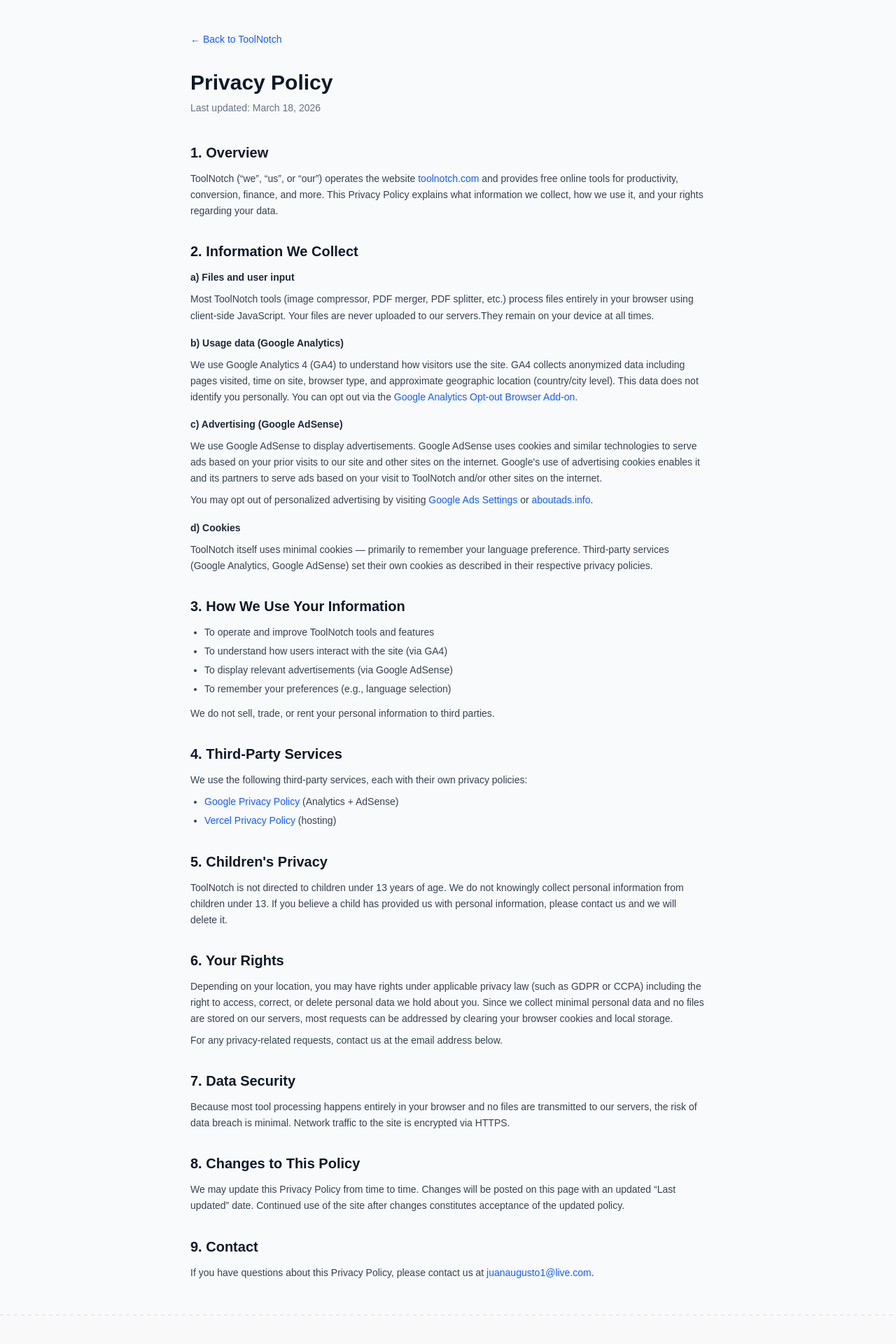
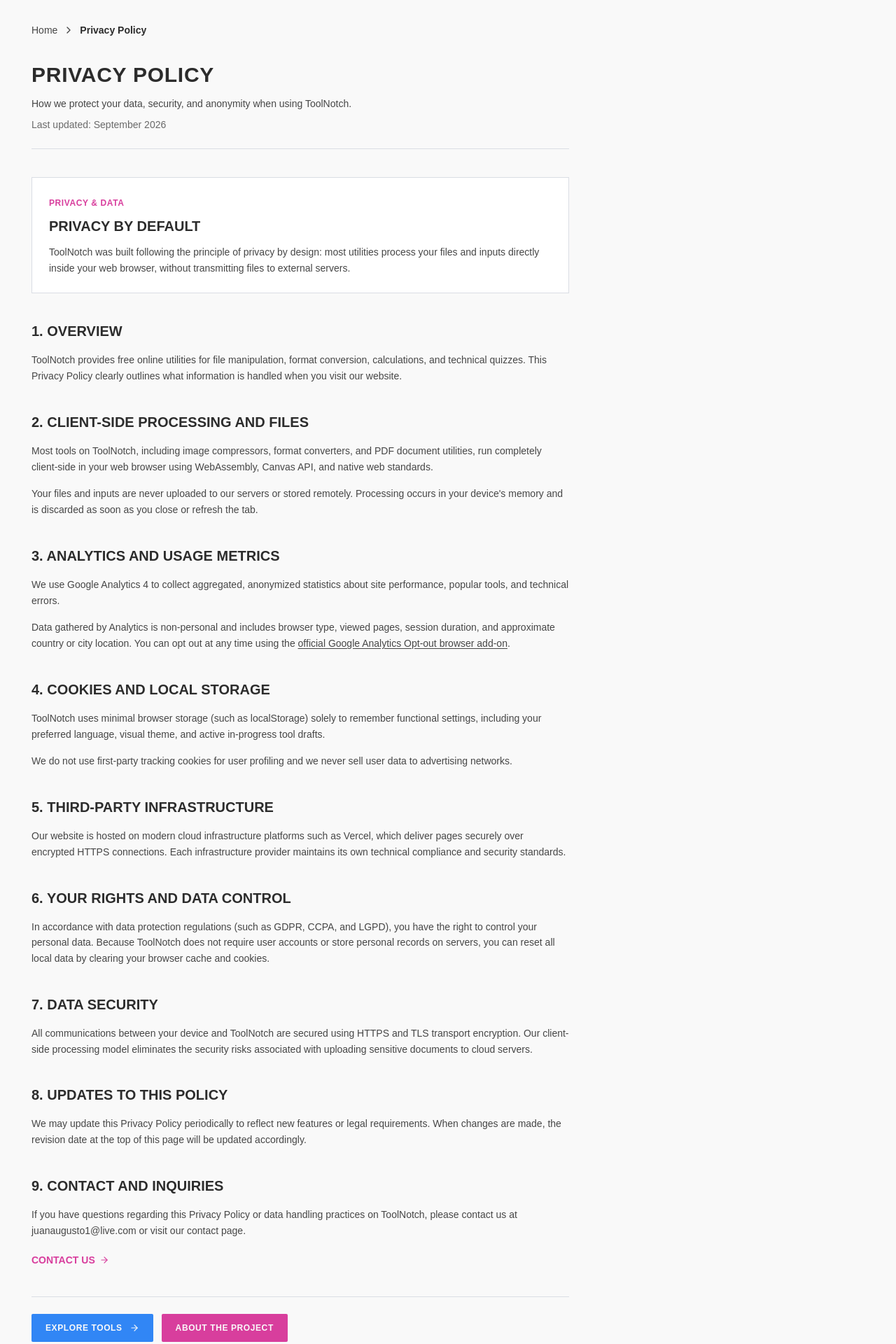
Before and after one commit to Juan-Augusto/toolnotch, a Next.js app: page /en/privacy in a window 1280 px wide. Shown: the part 80-2000 px from the top of the page at 70% size. Built offline with nearby package versions, Linux system fonts and the light colour scheme; no server answers; a web font is replaced by a local one.

Commit message:
fix(privacy): ajustando estilos e seo

```diff
--- /dev/null
+++ b/app/[locale]/privacy/opengraph-image.tsx
@@ -0,0 +1,194 @@
+import { ImageResponse } from "next/og";
+
+export const size = { width: 1200, height: 630 };
+export const contentType = "image/png";
+
+export default async function PrivacyOgImage({
+  params,
+}: {
+  params: Promise<{ locale: string }>;
+}) {
+  const { locale } = await params;
+
+  const title =
+    locale === "pt"
+      ? "Política de Privacidade"
+      : locale === "es"
+        ? "Política de Privacidad"
+        : "Privacy Policy";
+
+  const description =
+    locale === "pt"
+      ? "Processamento local no navegador, sem envio de arquivos para servidores e sem cadastro."
+      : locale === "es"
+        ? "Procesamiento local en el navegador, sin subida de archivos a servidores y sin registro."
+        : "In-browser local processing, zero file uploads to servers, and no sign-up required.";
+
+  const badgeText =
+    locale === "pt"
+      ? "TOOLNOTCH · PRIVACIDADE & SEGURANÇA"
+      : locale === "es"
+        ? "TOOLNOTCH · PRIVACIDAD Y SEGURIDAD"
+        : "TOOLNOTCH · PRIVACY & SECURITY";
+
+  const bullet1 =
+    locale === "pt"
+      ? "✓ 100% Client-Side"
+      : locale === "es"
+        ? "✓ 100% Client-Side"
+        : "✓ 100% Client-Side";
+
+  const bullet2 =
+    locale === "pt"
+      ? "✓ Zero Upload em Nuvem"
+      : locale === "es"
+        ? "✓ Sin Subida a la Nube"
+        : "✓ Zero Cloud Uploads";
+
+  const bullet3 =
+    locale === "pt"
+      ? "✓ Sem Rastreamento Pessoal"
+      : locale === "es"
+        ? "✓ Sin Rastreo Personal"
+        : "✓ No Personal Tracking";
+
+  return new ImageResponse(
+    (
+      <div
+        style={{
+          width: "100%",
+          height: "100%",
+          display: "flex",
+          flexDirection: "column",
+          justifyContent: "space-between",
+          background: "#0f172a",
+          padding: "70px",
+          position: "relative",
+        }}
+      >
+        <div
+          style={{
+            position: "absolute",
+            top: 0,
+            left: 0,
+            width: "8px",
+            height: "100%",
+            background: "#c3e652",
+          }}
+        />
+
+        <div
+          style={{
+            display: "flex",
+            alignItems: "center",
+            justifyContent: "space-between",
+          }}
+        >
+          <div
+            style={{
+              display: "flex",
+              alignItems: "center",
+              gap: "12px",
+            }}
+          >
+            <div
+              style={{
+                width: "40px",
+                height: "40px",
+                background: "#c3e652",
+                borderRadius: "8px",
+                display: "flex",
+                alignItems: "center",
+                justifyContent: "center",
+                fontWeight: 900,
+                fontSize: "24px",
+                color: "#0f172a",
+              }}
+            >
+              T
+            </div>
+            <span
+              style={{
+                color: "#ffffff",
+                fontSize: "26px",
+                fontWeight: 800,
+                letterSpacing: "-0.5px",
+              }}
+            >
+              ToolNotch
+            </span>
+          </div>
+
+          <div
+            style={{
+              display: "flex",
+              alignItems: "center",
+              background: "rgba(195, 230, 82, 0.15)",
+              border: "1px solid rgba(195, 230, 82, 0.4)",
+              borderRadius: "4px",
+              padding: "6px 16px",
+              color: "#c3e652",
+              fontSize: "14px",
+              fontWeight: 700,
+              letterSpacing: "1px",
+            }}
+          >
+            {badgeText}
+          </div>
+        </div>
+
+        <div
+          style={{
+            display: "flex",
+            flexDirection: "column",
+            gap: "18px",
+            maxWidth: "1000px",
+          }}
+        >
+          <div
+            style={{
+              fontSize: "56px",
+              fontWeight: 900,
+              color: "#ffffff",
+              lineHeight: 1.1,
+              letterSpacing: "-1px",
+            }}
+          >
+            {title}
+          </div>
+          <div
+            style={{
+              fontSize: "24px",
+              color: "#94a3b8",
+              lineHeight: 1.4,
+            }}
+          >
+            {description}
+          </div>
+        </div>
+
+        <div
+          style={{
+            display: "flex",
+            alignItems: "center",
+            justifyContent: "space-between",
+            borderTop: "1px solid rgba(148, 163, 184, 0.2)",
+            paddingTop: "24px",
+            color: "#64748b",
+            fontSize: "16px",
+          }}
+        >
+          <div style={{ display: "flex", gap: "24px" }}>
+            <span>{bullet1}</span>
+            <span>{bullet2}</span>
+            <span>{bullet3}</span>
+          </div>
+          <span style={{ color: "#c3e652", fontWeight: 600 }}>
+            toolnotch.com/privacy
+          </span>
+        </div>
+      </div>
+    ),
+    { ...size }
+  );
+}
--- a/app/[locale]/privacy/page.tsx
+++ b/app/[locale]/privacy/page.tsx
@@ -1,161 +1,289 @@
-import type { Metadata } from 'next'
-import Link from 'next/link'
+import type { Metadata } from "next";
+import Link from "next/link";
+import { getTranslations } from "next-intl/server";
+import { ArrowRight } from "lucide-react";
+import { buildAlternatesForLocale, localizedPath } from "@/lib/i18nMeta";
+import { buildJsonLd, breadcrumbSchema, buildLocalizedUrl } from "@/lib/schema";
+import AppBreadcrumb from "@/components/AppBreadcrumb";
+import AppCard from "@/components/ui/AppCard";
+import AppButton from "@/components/ui/AppButton";
 
-export const metadata: Metadata = {
-  title: 'Privacy Policy | ToolNotch',
-  description: 'Privacy Policy for ToolNotch — how we collect, use, and protect your information.',
-  alternates: { canonical: '/privacy' },
+const PATH = "/privacy";
+
+interface Props {
+  params: Promise<{ locale: string }>;
 }
 
-export default function PrivacyPolicyPage() {
+export async function generateMetadata({ params }: Props): Promise<Metadata> {
+  const { locale } = await params;
+  const t = await getTranslations({ locale, namespace: "privacy" });
+  const currentLocale = locale === "pt" || locale === "es" ? locale : "en";
+  const localizedUrl = buildLocalizedUrl(PATH, locale);
+  const ogLocale =
+    locale === "pt" ? "pt_BR" : locale === "es" ? "es_ES" : "en_US";
+
+  const keywordsByLocale = {
+    pt: [
+      "ToolNotch privacidade",
+      "política de privacidade",
+      "ferramentas client-side",
+      "processamento local",
+      "segurança de dados",
+      "sem cadastro",
+      "LGPD privacidade",
+    ],
+    es: [
+      "ToolNotch privacidad",
+      "política de privacidad",
+      "herramientas client-side",
+      "procesamiento local",
+      "seguridad de datos",
+      "sin registro",
+      "protección de datos",
+    ],
+    en: [
+      "ToolNotch privacy",
+      "privacy policy",
+      "client-side tools",
+      "in-browser processing",
+      "data security",
+      "no sign-up tools",
+      "GDPR privacy",
+    ],
+  };
+
+  return {
+    title: t("metaTitle"),
+    description: t("metaDescription"),
+    keywords: keywordsByLocale[currentLocale],
+    alternates: buildAlternatesForLocale(PATH, locale),
+    openGraph: {
+      title: `${t("metaTitle")} | ToolNotch`,
+      description: t("metaDescription"),
+      url: localizedUrl,
+      siteName: "ToolNotch",
+      locale: ogLocale,
+      type: "website",
+    },
+    twitter: {
+      card: "summary_large_image",
+      title: `${t("metaTitle")} | ToolNotch`,
+      description: t("metaDescription"),
+    },
+  };
+}
+
+export default async function PrivacyPolicyPage({ params }: Props) {
+  const { locale } = await params;
+  const t = await getTranslations({ locale, namespace: "privacy" });
+  const prefix = locale === "en" ? "" : `/${locale}`;
+  const homeLabel =
+    locale === "pt" ? "Início" : locale === "es" ? "Inicio" : "Home";
+  const localizedUrl = buildLocalizedUrl(PATH, locale);
+
+  const jsonLd = buildJsonLd(
+    breadcrumbSchema([
+      { name: homeLabel, url: localizedPath("/", locale) },
+      { name: t("title"), url: localizedPath(PATH, locale) },
+    ]),
+    {
+      "@type": "WebPage",
+      "@id": `${localizedUrl}#webpage`,
+      url: localizedUrl,
+      name: t("title"),
+      description: t("metaDescription"),
+      inLanguage: locale,
+      isPartOf: {
+        "@type": "WebSite",
+        "@id": "https://toolnotch.com/#website",
+        name: "ToolNotch",
+        url: "https://toolnotch.com",
+      },
+      about: {
+        "@type": "Thing",
+        name: "Privacy Policy",
+      },
+    },
+  );
+
   return (
-    <main className="min-h-screen bg-gray-50">
-      <div className="max-w-3xl mx-auto px-4 py-12">
-        <div className="mb-8">
-          <Link href="/" className="text-sm text-blue-600 hover:underline">← Back to ToolNotch</Link>
+    <>
+      <script
+        type="application/ld+json"
+        dangerouslySetInnerHTML={{ __html: JSON.stringify(jsonLd) }}
+      />
+      <main
+        aria-labelledby="privacy-heading"
+        className="container min-h-[calc(100vh-180px)] bg-background py-8"
+      >
+        <div className="max-w-3xl">
+          <div className="w-full pb-4">
+            <AppBreadcrumb
+              items={[
+                { label: homeLabel, href: prefix || "/" },
+                { label: t("title"), current: true },
+              ]}
+            />
           </div>
 
-        <h1 className="text-3xl font-bold text-gray-900 mb-2">Privacy Policy</h1>
-        <p className="text-sm text-gray-500 mb-10">Last updated: March 18, 2026</p>
+          <header className="mb-10 pt-4 pb-6 border-b border-border">
+            <h1
+              id="privacy-heading"
+              className="text-2xl sm:text-3xl font-bold uppercase tracking-wide"
+            >
+              {t("title")}
+            </h1>
+            <p className="leading-relaxed text-label mt-3">{t("subtitle")}</p>
+            <p className="text-xs sm:text-sm text-label/80 mt-2 font-mono">
+              {t("lastUpdated")}
+            </p>
+          </header>
 
-        <div className="prose prose-gray max-w-none space-y-8 text-gray-700">
+          <AppCard
+            border
+            withCornerAccents={false}
+            className="p-6 bg-tertiary mb-10"
+          >
+            <span className="font-bold text-secondary uppercase tracking-wider text-xs">
+              {t("badge")}
+            </span>
+            <h3 className="text-lg sm:text-xl font-bold uppercase mt-2 mb-3">
+              {t("highlightTitle")}
+            </h3>
+            <p className="leading-relaxed text-label">{t("highlightP1")}</p>
+          </AppCard>
 
+          <article className="space-y-10">
             <section>
-            <h2 className="text-xl font-semibold text-gray-900 mb-3">1. Overview</h2>
-            <p>
-              ToolNotch (&ldquo;we&rdquo;, &ldquo;us&rdquo;, or &ldquo;our&rdquo;) operates the website{' '}
-              <a href="https://toolnotch.com" className="text-blue-600 hover:underline">toolnotch.com</a>{' '}
-              and provides free online tools for productivity, conversion, finance, and more.
-              This Privacy Policy explains what information we collect, how we use it, and your rights regarding your data.
-            </p>
+              <h2 className="text-lg sm:text-xl font-bold uppercase mb-4">
+                {t("s1Title")}
+              </h2>
+              <div className="space-y-4">
+                <p className="leading-relaxed text-label">{t("s1P1")}</p>
+              </div>
             </section>
 
             <section>
-            <h2 className="text-xl font-semibold text-gray-900 mb-3">2. Information We Collect</h2>
-
-            <h3 className="font-semibold text-gray-800 mb-2">a) Files and user input</h3>
-            <p>
-              Most ToolNotch tools (image compressor, PDF merger, PDF splitter, etc.) process files entirely
-              in your browser using client-side JavaScript. <strong>Your files are never uploaded to our servers.</strong>
-              They remain on your device at all times.
-            </p>
-
-            <h3 className="font-semibold text-gray-800 mt-4 mb-2">b) Usage data (Google Analytics)</h3>
-            <p>
-              We use Google Analytics 4 (GA4) to understand how visitors use the site. GA4 collects anonymized
-              data including pages visited, time on site, browser type, and approximate geographic location (country/city level).
-              This data does not identify you personally. You can opt out via the{' '}
-              <a href="https://tools.google.com/dlpage/gaoptout" className="text-blue-600 hover:underline" target="_blank" rel="noopener noreferrer">
-                Google Analytics Opt-out Browser Add-on
-              </a>.
-            </p>
-
-            <h3 className="font-semibold text-gray-800 mt-4 mb-2">c) Advertising (Google AdSense)</h3>
-            <p>
-              We use Google AdSense to display advertisements. Google AdSense uses cookies and similar technologies
-              to serve ads based on your prior visits to our site and other sites on the internet. Google&apos;s use
-              of advertising cookies enables it and its partners to serve ads based on your visit to ToolNotch and/or
-              other sites on the internet.
-            </p>
-            <p className="mt-2">
-              You may opt out of personalized advertising by visiting{' '}
-              <a href="https://www.google.com/settings/ads" className="text-blue-600 hover:underline" target="_blank" rel="noopener noreferrer">
-                Google Ads Settings
-              </a>{' '}
-              or{' '}
-              <a href="https://www.aboutads.info/choices/" className="text-blue-600 hover:underline" target="_blank" rel="noopener noreferrer">
-                aboutads.info
-              </a>.
-            </p>
-
-            <h3 className="font-semibold text-gray-800 mt-4 mb-2">d) Cookies</h3>
-            <p>
-              ToolNotch itself uses minimal cookies — primarily to remember your language preference.
-              Third-party services (Google Analytics, Google AdSense) set their own cookies as described
-              in their respective privacy policies.
-            </p>
+              <h2 className="text-lg sm:text-xl font-bold uppercase mb-4">
+                {t("s2Title")}
+              </h2>
+              <div className="space-y-4">
+                <p className="leading-relaxed text-label">{t("s2P1")}</p>
+                <p className="leading-relaxed text-label">{t("s2P2")}</p>
+              </div>
             </section>
 
             <section>
-            <h2 className="text-xl font-semibold text-gray-900 mb-3">3. How We Use Your Information</h2>
-            <ul className="list-disc pl-5 space-y-1">
-              <li>To operate and improve ToolNotch tools and features</li>
-              <li>To understand how users interact with the site (via GA4)</li>
-              <li>To display relevant advertisements (via Google AdSense)</li>
-              <li>To remember your preferences (e.g., language selection)</li>
-            </ul>
-            <p className="mt-3">We do not sell, trade, or rent your personal information to third parties.</p>
+              <h2 className="text-lg sm:text-xl font-bold uppercase mb-4">
+                {t("s3Title")}
+              </h2>
+              <div className="space-y-4">
+                <p className="leading-relaxed text-label">{t("s3P1")}</p>
+                <p className="leading-relaxed text-label">
+                  {t.rich("s3P2", {
+                    optOutLink: (chunks) => (
+                      <a
+                        href="https://tools.google.com/dlpage/gaoptout"
+                        target="_blank"
+                        rel="noopener noreferrer"
+                        className="underline underline-offset-2 hover:text-foreground"
+                      >
+                        {chunks}
+                      </a>
+                    ),
+                  })}
+                </p>
+              </div>
             </section>
 
             <section>
-            <h2 className="text-xl font-semibold text-gray-900 mb-3">4. Third-Party Services</h2>
-            <p>We use the following third-party services, each with their own privacy policies:</p>
-            <ul className="list-disc pl-5 mt-2 space-y-1">
-              <li>
-                <a href="https://policies.google.com/privacy" className="text-blue-600 hover:underline" target="_blank" rel="noopener noreferrer">
-                  Google Privacy Policy
-                </a>{' '}(Analytics + AdSense)
-              </li>
-              <li>
-                <a href="https://vercel.com/legal/privacy-policy" className="text-blue-600 hover:underline" target="_blank" rel="noopener noreferrer">
-                  Vercel Privacy Policy
-                </a>{' '}(hosting)
-              </li>
-            </ul>
+              <h2 className="text-lg sm:text-xl font-bold uppercase mb-4">
+                {t("s4Title")}
+              </h2>
+              <div className="space-y-4">
+                <p className="leading-relaxed text-label">{t("s4P1")}</p>
+                <p className="leading-relaxed text-label">{t("s4P2")}</p>
+              </div>
             </section>
 
             <section>
-            <h2 className="text-xl font-semibold text-gray-900 mb-3">5. Children&apos;s Privacy</h2>
-            <p>
-              ToolNotch is not directed to children under 13 years of age. We do not knowingly collect
-              personal information from children under 13. If you believe a child has provided us with
-              personal information, please contact us and we will delete it.
-            </p>
+              <h2 className="text-lg sm:text-xl font-bold uppercase mb-4">
+                {t("s5Title")}
+              </h2>
+              <div className="space-y-4">
+                <p className="leading-relaxed text-label">{t("s5P1")}</p>
+              </div>
             </section>
 
             <section>
-            <h2 className="text-xl font-semibold text-gray-900 mb-3">6. Your Rights</h2>
-            <p>
-              Depending on your location, you may have rights under applicable privacy law (such as GDPR or CCPA)
-              including the right to access, correct, or delete personal data we hold about you.
-              Since we collect minimal personal data and no files are stored on our servers,
-              most requests can be addressed by clearing your browser cookies and local storage.
-            </p>
-            <p className="mt-2">
-              For any privacy-related requests, contact us at the email address below.
-            </p>
+              <h2 className="text-lg sm:text-xl font-bold uppercase mb-4">
+                {t("s6Title")}
+              </h2>
+              <div className="space-y-4">
+                <p className="leading-relaxed text-label">{t("s6P1")}</p>
+              </div>
             </section>
 
             <section>
-            <h2 className="text-xl font-semibold text-gray-900 mb-3">7. Data Security</h2>
-            <p>
-              Because most tool processing happens entirely in your browser and no files are transmitted to
-              our servers, the risk of data breach is minimal. Network traffic to the site is encrypted
-              via HTTPS.
-            </p>
+              <h2 className="text-lg sm:text-xl font-bold uppercase mb-4">
+                {t("s7Title")}
+              </h2>
+              <div className="space-y-4">
+                <p className="leading-relaxed text-label">{t("s7P1")}</p>
+              </div>
             </section>
 
             <section>
-            <h2 className="text-xl font-semibold text-gray-900 mb-3">8. Changes to This Policy</h2>
-            <p>
-              We may update this Privacy Policy from time to time. Changes will be posted on this page
-              with an updated &ldquo;Last updated&rdquo; date. Continued use of the site after changes
-              constitutes acceptance of the updated policy.
-            </p>
+              <h2 className="text-lg sm:text-xl font-bold uppercase mb-4">
+                {t("s8Title")}
+              </h2>
+              <div className="space-y-4">
+                <p className="leading-relaxed text-label">{t("s8P1")}</p>
+              </div>
             </section>
 
             <section>
-            <h2 className="text-xl font-semibold text-gray-900 mb-3">9. Contact</h2>
-            <p>
-              If you have questions about this Privacy Policy, please contact us at{' '}
-              <a href="mailto:juanaugusto1@live.com" className="text-blue-600 hover:underline">
-                juanaugusto1@live.com
-              </a>.
-            </p>
+              <h2 className="text-lg sm:text-xl font-bold uppercase mb-4">
+                {t("s9Title")}
+              </h2>
+              <div className="space-y-4">
+                <p className="leading-relaxed text-label">{t("s9P1")}</p>
+                <div className="pt-1">
+                  <Link
+                    href={`${prefix}/contact`}
+                    className="text-secondary hover:underline inline-flex items-center gap-1.5 font-bold uppercase text-sm"
+                  >
+                    {t("contactButton")}
+                    <ArrowRight className="w-3.5 h-3.5" />
+                  </Link>
+                </div>
+              </div>
             </section>
 
-        </div>
+            <nav
+              aria-label={
+                locale === "pt"
+                  ? "Navegação rápida"
+                  : locale === "es"
+                    ? "Navegación rápida"
+                    : "Quick navigation"
+              }
+              className="pt-6 border-t border-border flex flex-wrap gap-3"
+            >
+              <Link href={prefix || "/"}>
+                <AppButton color="primary" small withArrow>
+                  {t("exploreTools")}
+                </AppButton>
+              </Link>
+              <Link href={`${prefix}/about`}>
+                <AppButton color="secondary" small>
+                  {t("aboutButton")}
+                </AppButton>
+              </Link>
+            </nav>
+          </article>
         </div>
       </main>
-  )
+    </>
+  );
 }
```
Also changed, not shown: messages/en.json, messages/es.json, messages/pt.json. Lines whose indentation alone changed are shown as unchanged.
